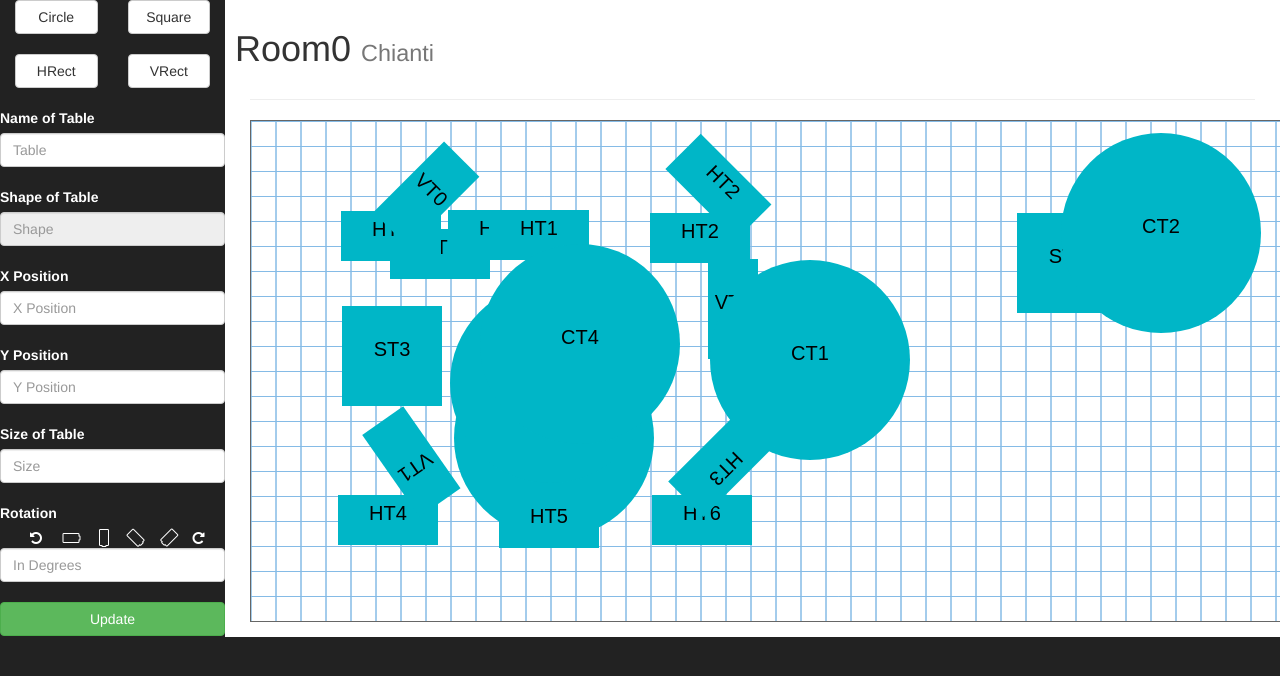
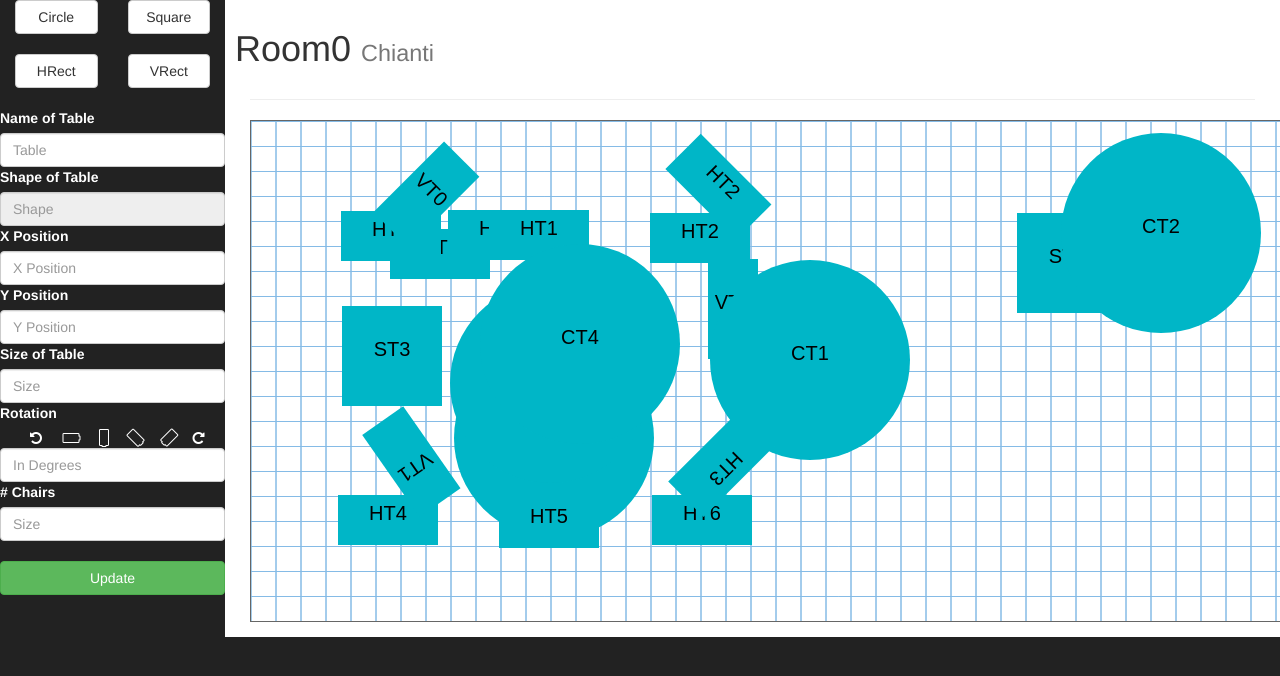
Before and after one commit to rajatkapoor/android, a Django app: template layouts/templates/restaurantroom.html in a window 1280 px wide; the page is wider, and only the part inside the window is pictured. Shown: the part 51-727 px from the top of that part. Run offline with Django 3.2, Linux system fonts and the light colour scheme; the template is opened without the code that fills it: values that come from a table or form of the project are taken from there, others are empty; data comes from the database, SQL or seed files in the repository; both versions use the stored data as it was after the commit; some libraries are stand-ins or nearby versions.

Commit message:
chairs in place, drawing left

```diff
--- a/layouts/models.py
+++ b/layouts/models.py
@@ -34,6 +34,15 @@ class Table(models.Model):
             MinValueValidator(0)
         ]
      )
+    chairs = models.IntegerField(default=1)
     def __unicode__(self):
         #The unicode representation of Table object is JSON Parse-able by Javascript
-        return '{"type":"'+self.tableType+'","xpos":"'+str(self.xpos)+'","ypos":"'+str(self.ypos)+'","name":"'+str(self.name)+'","id":"'+str(self.id)+'","rotation":"'+str(self.rotation)+'","size":"'+str(self.size)+'"}'
+        return '{"type":"'+self.tableType\
+        +'","xpos":"'+str(self.xpos)\
+        +'","ypos":"'+str(self.ypos)\
+        +'","name":"'+str(self.name)\
+        +'","id":"'+str(self.id)\
+        +'","rotation":"'+str(self.rotation)\
+        +'","size":"'+str(self.size)\
+        +'","chairs":"'+str(self.chairs)\
+        +'"}'
--- a/layouts/static/assets/js/shapes.js
+++ b/layouts/static/assets/js/shapes.js
@@ -71,7 +71,7 @@ CornerClass.prototype =
     }
 };
 
-function TableClass(name,type,x,y,size,rotation)
+function TableClass(name,type,x,y,size,rotation,chairs)
 {
     this.name = typeof name !== 'undefined' ? name : "table";
     this.type = typeof type !== 'undefined' ? type : ""; // 0 FOR CIRCLE, 1 FOR RECTANGLE
@@ -85,6 +85,7 @@ function TableClass(name,type,x,y,size,rotation)
     this.id = null; // primary key of table in DB
     this.newx = 0;// to keep track of new coords after rotation
     this.newy = 0;
+    this.chairs = typeof chairs !== 'undefined' ? chairs:1;
 
 }
 TableClass.prototype =
@@ -197,7 +198,14 @@ TableClass.prototype =
     },
     toJSON: function()// get a clean json repr of the table to send to the backend
     {
-        return '{"type":"'+this.type+'","x":"'+this.x+'","y":"'+this.y+'","name":"'+this.name+'","id":"'+this.id+'","rotation":"'+this.rotation+'","size":"'+this.size+'"}';
+        return '{"type":"'+this.type+
+        '","x":"'+this.x+
+        '","y":"'+this.y+
+        '","name":"'+this.name+
+        '","id":"'+this.id+
+        '","rotation":"'+this.rotation+
+        '","size":"'+this.size+
+        '","chairs":"'+this.chairs+'"}';
     },
     generateCorners: function()// funciton to generate corners of the table and store it in the corners array
     {// generating only one now
@@ -226,13 +234,17 @@ TableClass.prototype =
             context.fillStyle = fillColor;
             context.strokeStyle = selectionColor;
         }
+    },
+    generateChairs: function()
+    {
+        return;
     }
 };
 
 
-function addTable(name, x, y, type, size, rotation,id)// to add a table to tables array
+function addTable(name, x, y, type, size, rotation,chairs,id)// to add a table to tables array
 {
-    var table = new TableClass(name, type, x, y, size, rotation);
+    var table = new TableClass(name, type, x, y, size, rotation,chairs);
     table.id = typeof id !== 'undefined' ? id : null;
     table.updateSizes();
     tables.push(table);
@@ -515,22 +527,22 @@ function getMouse(e)// set the update mouse coordinates (on the canvas) on mouse
 // name, x, y, type, size, rotation
 function createNewTableCircle()
 {
-    addTable('CT'+tables.length, 90, 90, 'CI', 100, 0);
+    addTable('CT'+tables.length, 90, 90, 'CI', 100, 0, 1);
 }
 
 function createNewTableSquare()
 {
-    t = addTable('ST'+tables.length, 90, 90, 'SQ', 100, 0);
+    t = addTable('ST'+tables.length, 90, 90, 'SQ', 100, 0, 1);
 }
 
 function createNewTableVRect()
 {
-    t = addTable('VT'+tables.length, 90, 90, 'VR', 100, 0);
+    t = addTable('VT'+tables.length, 90, 90, 'VR', 100, 0, 1);
 }
 
 function createNewTableHRect()
 {
-    t = addTable('HT'+tables.length, 90, 90, 'HR', 100, 0);
+    t = addTable('HT'+tables.length, 90, 90, 'HR', 100, 0, 1);
 }
 
 function showProperties(table)// function to set the textboxes to show the properties of the selected tables
@@ -543,6 +555,7 @@ function showProperties(table)// function to set the textboxes to show the prope
         document.getElementById('textBoxRotation').value = "--";
         document.getElementById('textBoxType').value = "--";
         document.getElementById('textBoxName').value = "--";
+        document.getElementById('textBoxChairs').value = "--";
     }
     else
     {
@@ -552,6 +565,7 @@ function showProperties(table)// function to set the textboxes to show the prope
         document.getElementById('textBoxY').value = table.y;
         document.getElementById('textBoxSize').value = table.size;
         document.getElementById('textBoxRotation').value = table.rotation;
+        document.getElementById('textBoxChairs').value = table.chairs;
         switch(table.type)
         {
             case "CI":
@@ -599,6 +613,7 @@ function updateTable() // on the click of update button
         }
         selectedTable.type = shape;
         selectedTable.rotation = parseInt(document.getElementById('textBoxRotation').value,10);
+        selectedTable.chairs = parseInt(document.getElementById('textBoxChairs').value,10);
         selectedTable.updateSizes();
     }
     // sending data to backend and recieving back the updated data with the ids attached
@@ -620,7 +635,7 @@ function updateTable() // on the click of update button
                     for (i=0;i <= m.length-1;i++)
                     {
                         tab = JSON.parse(m[i]);
-                        addTable(tab.name, parseInt(tab.xpos,10), parseInt(tab.ypos,10), tab.type, parseInt(tab.size,10), parseInt(tab.rotation,10), tab.id);
+                        addTable(tab.name, parseInt(tab.xpos,10), parseInt(tab.ypos,10), tab.type, parseInt(tab.size,10), parseInt(tab.rotation,10), tab.chairs, tab.id);
                     }
                     // console.log(tables); //DEBUG
                     enableRefresh();
--- a/layouts/templates/restaurantroom.html
+++ b/layouts/templates/restaurantroom.html
@@ -60,23 +60,23 @@
               <div class="form-group">
                 <label for="textBoxName" >Name of Table</label>
                 <input type="text" style="width:100%;" class="form-control" id="textBoxName" placeholder="Table">
-              </div><br><br>
+              </div><br>
               <div class="form-group">
                 <label for="textBoxType" >Shape of Table</label>
                 <input type="text" style="width:100%;" class="form-control" id="textBoxType" placeholder="Shape" readonly>
-              </div><br><br>
+              </div><br>
               <div class="form-group">
                 <label for="textBoxX" >X Position</label>
                 <input type="text" style="width:100%;" class="form-control" id="textBoxX" placeholder="X Position">
-              </div><br><br>
+              </div><br>
               <div class="form-group">
                 <label for="textBoxY" >Y Position</label>
                 <input type="text" style="width:100%;" class="form-control" id="textBoxY" placeholder="Y Position">
-              </div><br><br>
+              </div><br>
               <div class="form-group">
                 <label for="textBoxSize" >Size of Table</label>
                 <input type="text" style="width:100%;" class="form-control" id="textBoxSize" placeholder="Size">
-              </div><br><br>
+              </div><br>
               <div class="form-group">
                 <label for="textBoxRotation" >Rotation</label>
                 <div class="container-fluid">
@@ -89,6 +89,10 @@
                 </div>
                 <input type="text" style="width:100%;" class="form-control" id="textBoxRotation" onchange="validateRotation()" placeholder="In Degrees" maxlength="3">
               </div>
+              <div class="form-group">
+                <label for="textBoxChairs" ># Chairs</label>
+                <input type="text" style="width:100%;" class="form-control" id="textBoxChairs" placeholder="Size">
+              </div><br>
             </form>
             <br>
             <button class="btn btn-success" id="buttonUpdate" style="width:100%;" onclick="updateTable()">Update</button>
@@ -106,7 +110,7 @@
     $( document ).ready(function() {
         {% for t in tables %}
             tab=JSON.parse('{{t|safe}}');
-            addTable(tab.name, parseInt(tab.xpos,10), parseInt(tab.ypos,10), tab.type, parseInt(tab.size,10), parseInt(tab.rotation,10), tab.id);
+            addTable(tab.name, parseInt(tab.xpos,10), parseInt(tab.ypos,10), tab.type, parseInt(tab.size,10), parseInt(tab.rotation,10),parseInt(tab.chairs,10), parseInt(tab.id,10));
         {% endfor %}
         initCanvas();
     });
--- a/layouts/views.py
+++ b/layouts/views.py
@@ -65,6 +65,7 @@ def roomUpdate(request,restID,roomID):
         size = data['size']
         rotation = data['rotation']
         shape = data['type']
+        chairs = data['chairs']
         try:# to see if table with the same id exists already then update that table
             table = Table.objects.get(id = int(uid))
         except:# create new table otherwise
@@ -76,6 +77,7 @@ def roomUpdate(request,restID,roomID):
         table.size = size
         table.rotation = rotation
         table.tableType = shape
+        table.chairs = chairs
         table.save()
         room.tables.add(table)# saving table to room
         room.save()
```
Also changed, not shown: db.sqlite3, layouts/migrations/0003_auto_20151022_0908.py (added), 3 other files.
